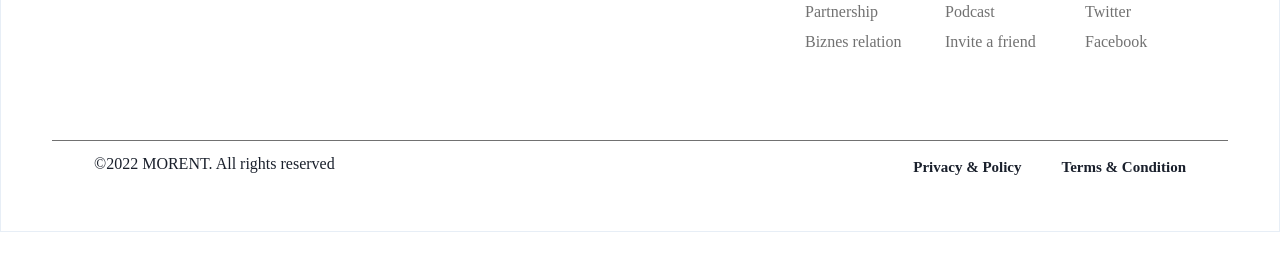
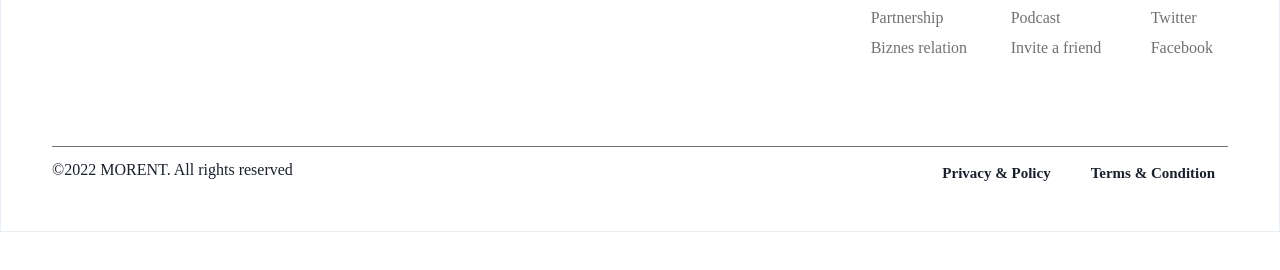
Before and after one commit to Elesgerli/MorentCarRental, a website: page Home.html in a window 1280 px wide. Shown: the part 372-642 px from the top of the page. Drawn offline with Linux system fonts and the light colour scheme.

Commit message:
footer changes

```diff
--- a/assets/sass/layout/_footer.scss
+++ b/assets/sass/layout/_footer.scss
@@ -47,7 +47,7 @@
             @include displeyspacebetween;
 
             position: absolute;
-            left: 804px;
+         right: 3%;
 
 
             top: 80px;
@@ -117,13 +117,17 @@
 
     &__last {
 
+        width: 100%;
         @include displeyspacebetween;
-        gap: 480px;
-        margin-top: 14px;
+
+        position: relative;
+        margin-top: 2%;
 
         &__morent {
+            position: absolute;
             width: 292px;
             height: 24px;
+            left: 4%;
             font-size: 16px;
             color: $colorblac;
 
@@ -136,6 +140,8 @@
             text-align: right;
             gap: 40px;
 
+            position: absolute;
+            right: 5%;
             width: 320px;
 
             h4 a {
```
Also changed, not shown: assets/css/main.css.
